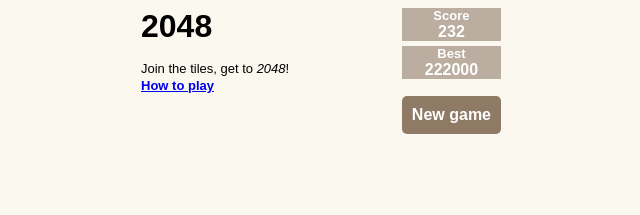
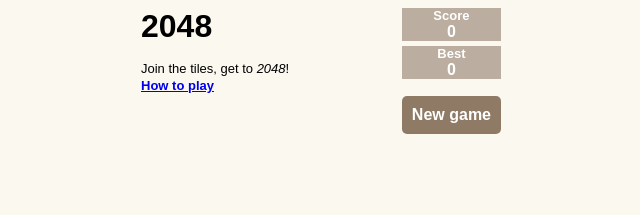
Before and after one commit to brucou/2048s, a plain HTML site: page index.html in a window 1280 px wide. Shown: the top 215 px of the page, 319-959 px from the left. Drawn offline with Linux system fonts and the light colour scheme.

Commit message:
Removing dummy values

```diff
--- a/index.html
+++ b/index.html
@@ -19,15 +19,15 @@
             </div>
             <div id="secondary-message-area">
                 <dl id="scores">
-                        <dt id="current-score">Score</dt><dd id="current-score-amount">232</dd>
-                        <dt id="best-score">Best</dt><dd id="best-score-amount">222000</dd>
+                        <dt id="current-score">Score</dt><dd id="current-score-amount">0</dd>
+                        <dt id="best-score">Best</dt><dd id="best-score-amount">0</dd>
                 </dl>
                 <div id="new-game-button">New game</div>
             </div>
         </div>
         <div id="board-area">
             <div class="board-cell">
-                4
+
             </div>
             <div class="board-cell"></div>
             <div class="board-cell"></div>
@@ -39,7 +39,7 @@
             <div class="board-cell"></div>
             <div class="board-cell"></div>
             <div class="board-cell">
-                2
+
             </div>
             <div class="board-cell"></div>
             <div class="board-cell"></div>
```
Also changed, not shown: 1 other file.
